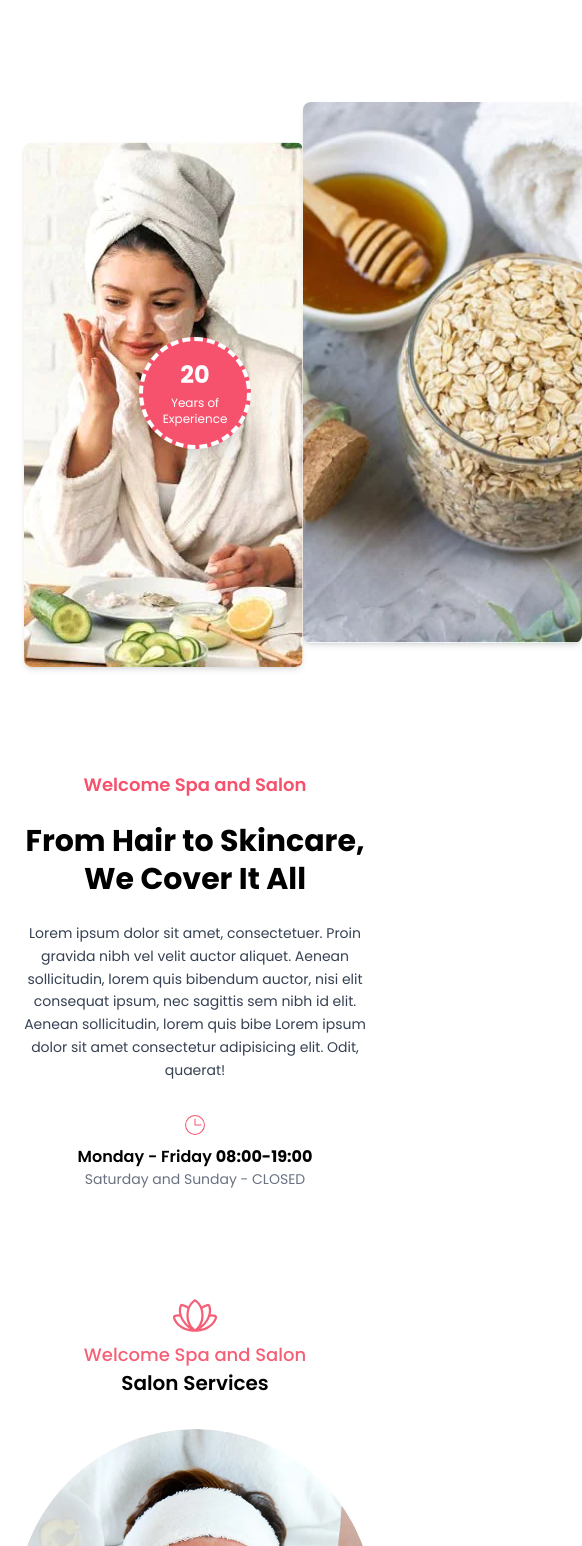
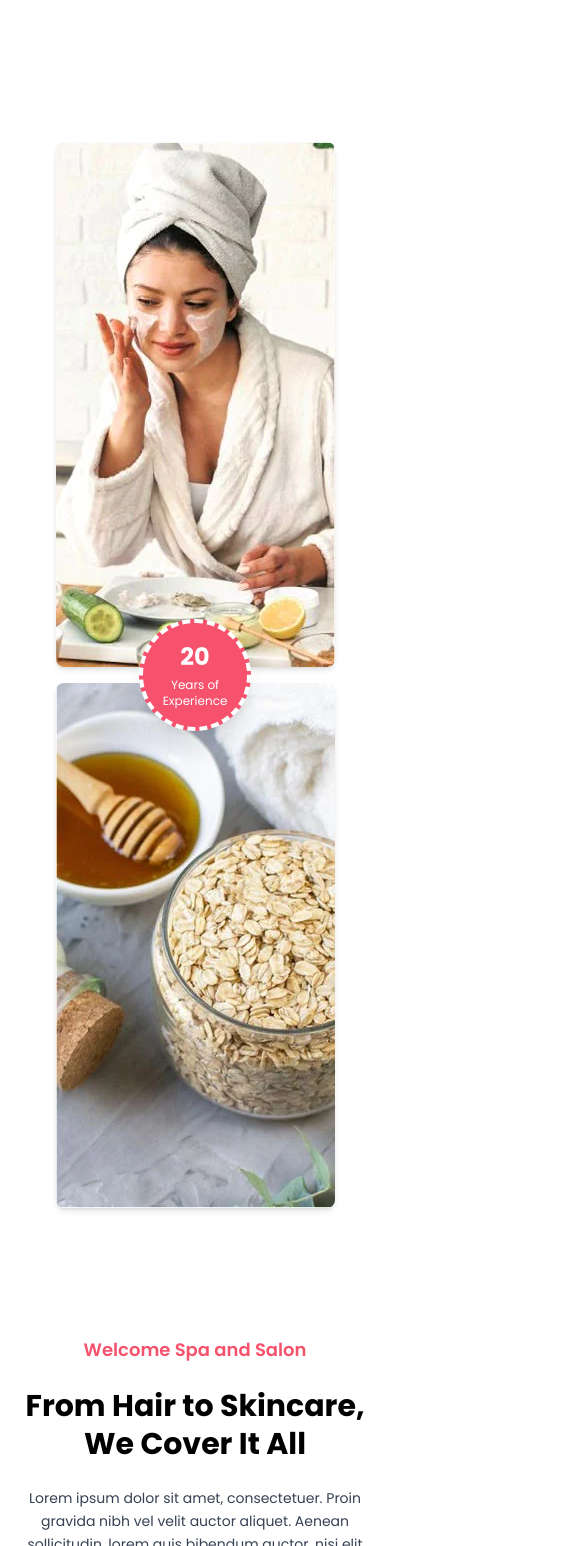
Before and after one commit to Hassanjaved17/Salon-Website, a React (Vite) app in the folder Frontend-web/: page / in a window 390 px wide. Shown: the part 942-2488 px from the top of the page, 582 px wide, since content can reach past the window. Built offline with nearby package versions, Linux system fonts and the light colour scheme.

Commit message:
Update Section2 layout and fix image layout issues

```diff
--- a/Frontend-web/src/Components/Section2.jsx
+++ b/Frontend-web/src/Components/Section2.jsx
@@ -4,17 +4,17 @@ import { CiClock2 } from "react-icons/ci";
 const Section2 = () => {
   return (
     <div className="grid grid-cols-1 md:grid-cols-2 items-center max-w-7xl mx-auto px-6 py-16 gap-12">
-      <div className="relative flex flex-col-2 items-center justify-center gap-6 mt-10">
-<div className="flex flex-col-1 sm:flex-row sm:space-x-4 space-y-4 sm:space-y-0">
+      <div className="relative flex flex-col items-center justify-center gap-6 mt-10">
+        <div className="flex flex-col sm:flex-row sm:space-x-4 space-y-4 sm:space-y-0">
           <img
             src="./sidesection-img1.webp"
-    alt="Image 1"
-    className=" grid grid-cols-2 sm:grid-cols-2 w-full sm:w-1/2 object-cover rounded-lg shadow-md mt-10"
+            alt="Spa treatment"
+            className="w-full sm:w-1/2 object-cover rounded-lg shadow-md mt-10"
           />
           <img
             src="./sidesection-img2.webp"
-    alt="Image 2"
-    className=" mb-10 grid grid-cols-2 sm:grid-cols-2 w-full sm:w-1/2 object-cover rounded-lg shadow-md"
+            alt="Salon service"
+            className="w-full sm:w-1/2 object-cover rounded-lg shadow-md mb-10"
           />
         </div>
 
@@ -39,9 +39,7 @@ const Section2 = () => {
         <p className="text-gray-700 text-sm md:text-base leading-relaxed">
           Lorem ipsum dolor sit amet, consectetuer. Proin gravida nibh vel velit
           auctor aliquet. Aenean sollicitudin, lorem quis bibendum auctor, nisi
-          elit consequat ipsum, nec sagittis sem nibh id elit. Aenean
-          sollicitudin, lorem quis bibe Lorem ipsum dolor sit amet consectetur
-          adipisicing elit. Odit, quaerat!
+          elit consequat ipsum, nec sagittis sem nibh id elit.
         </p>
         <div className="flex flex-col sm:flex-row items-center justify-center md:justify-start gap-2 sm:gap-4 pt-2">
           <CiClock2 className="text-[#F6526D] w-6 h-6" />
```
Lines whose indentation alone changed are shown as unchanged.
